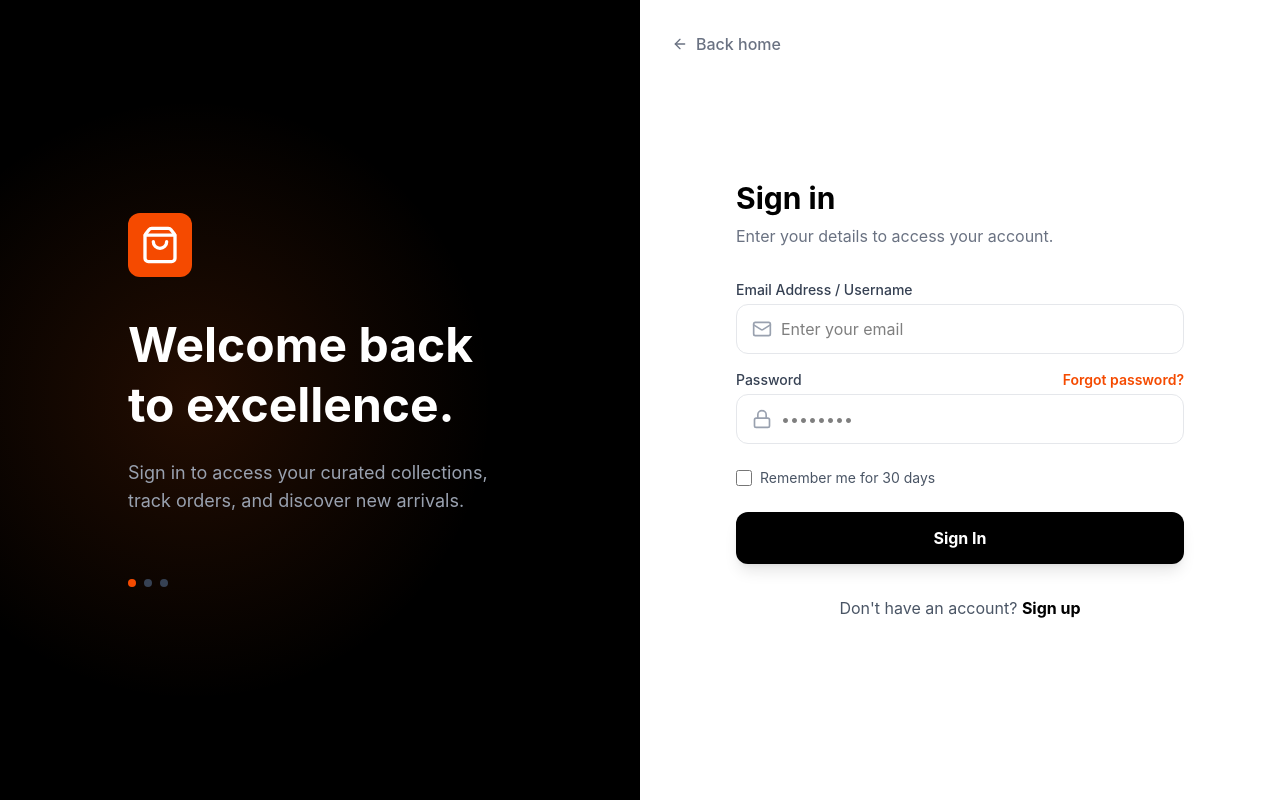
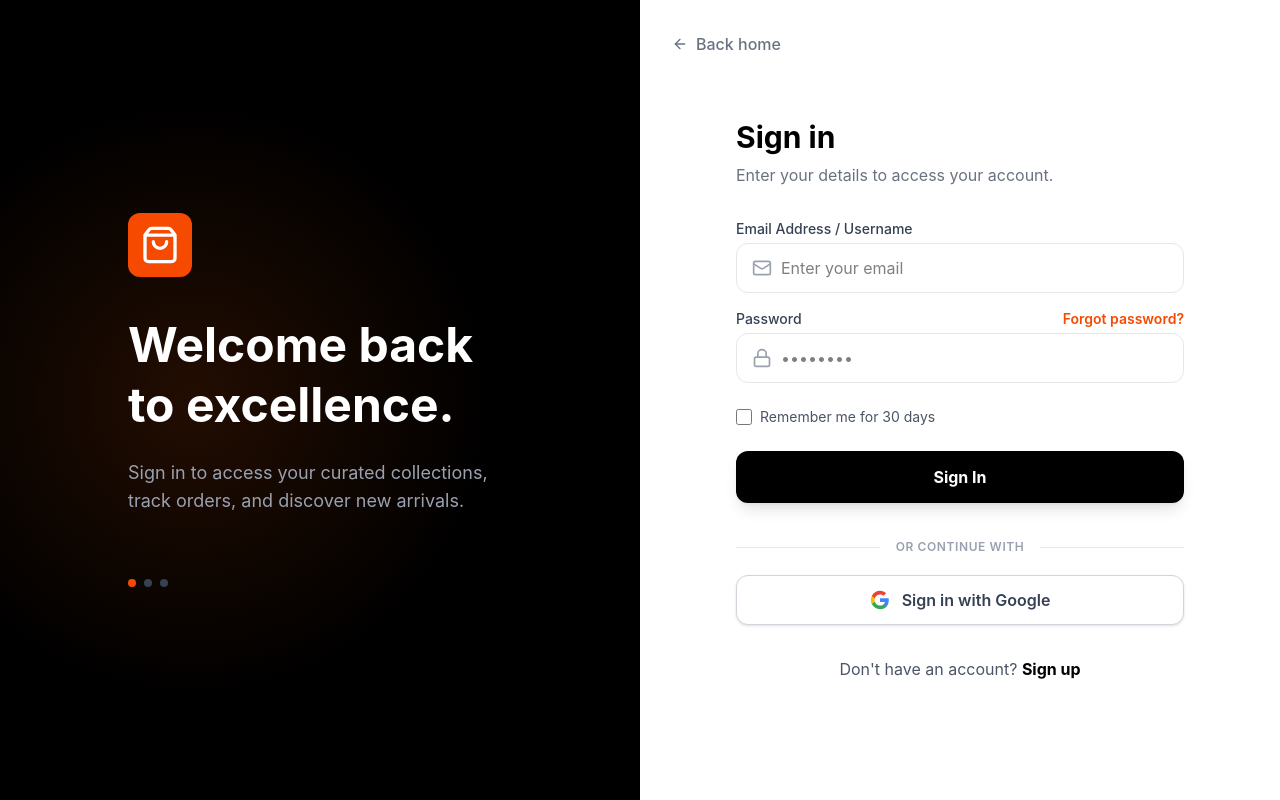
Before and after one commit to jeewa-hash/Secure-cloud-native-ecommerce, a React app in the folder Frontend/: page /login in a window 1280 px wide. Built offline with nearby package versions, Linux system fonts and the light colour scheme; the HTML template or start-up script is replaced by a standard one.

Commit message:
Add Google OAuth 2.0 sign-in button to login view

```diff
--- a/Frontend/src/App.jsx
+++ b/Frontend/src/App.jsx
@@ -10,6 +10,8 @@ import PublicRoute from './components/PublicRoute';
 import CheckoutPage from './OrderManagementServiceFrontend/CheckoutPage';
 import OrderHistoryPage from "./OrderManagementServiceFrontend/OrderHistoryPage";
 
+import OAuthCallback from './pages/OAuthCallback';
+
 import './App.css';
 
 function App() {
@@ -21,6 +23,7 @@ function App() {
           <Route path="/" element={<LandingPage />} />
           <Route path="/login" element={<Login />} />
           <Route path="/register" element={<Register />} />
+          <Route path="/oauth/callback" element={<OAuthCallback />} />
         </Route>
 
         {/* Protected Routes (Accessible only if logged in and role matches) */}
--- a/Frontend/src/components/CustomerProfile.jsx
+++ b/Frontend/src/components/CustomerProfile.jsx
@@ -78,12 +78,17 @@ const CustomerProfile = () => {
             setMessage('');
 
             const userId = getUserIdFromToken();
+            const token = localStorage.getItem('token');
 
             await axios.put(`http://localhost:5002/api/users/${userId}`, {
                 userName: profile.username,
                 firstName: profile.firstName,
                 lastName: profile.lastName,
                 phone: profile.phone
+            }, {
+                headers: {
+                    Authorization: `Bearer ${token}`
+                }
             });
 
             setMessage('Profile updated successfully');
--- a/Frontend/src/pages/Login.jsx
+++ b/Frontend/src/pages/Login.jsx
@@ -164,6 +164,44 @@ const Login = () => {
                         </button>
                     </form>
 
+                    {/* OAuth 2.0 / OpenID Connect Integration (Member 2 Task) */}
+                    <div className="mt-6">
+                        <div className="relative flex py-3 items-center">
+                            <div className="flex-grow border-t border-gray-200"></div>
+                            <span className="flex-shrink mx-4 text-xs font-semibold text-gray-400 uppercase tracking-wider">Or continue with</span>
+                            <div className="flex-grow border-t border-gray-200"></div>
+                        </div>
+
+                        <button
+                            type="button"
+                            onClick={() => {
+                                const authServiceUrl = import.meta.env.VITE_AUTH_SERVICE_URL || 'http://localhost:5002';
+                                window.location.href = `${authServiceUrl}/api/auth/google`;
+                            }}
+                            className="w-full mt-2 bg-white border border-gray-300 text-gray-700 font-semibold py-3 px-4 rounded-xl hover:bg-gray-50 hover:border-gray-400 transition-all duration-300 flex items-center justify-center space-x-3 shadow-sm"
+                        >
+                            <svg className="w-5 h-5" viewBox="0 0 24 24">
+                                <path
+                                    fill="#4285F4"
+                                    d="M22.56 12.25c0-.78-.07-1.53-.2-2.25H12v4.26h5.92c-.26 1.37-1.04 2.53-2.21 3.31v2.77h3.57c2.08-1.92 3.28-4.74 3.28-8.09z"
+                                />
+                                <path
+                                    fill="#34A853"
+                                    d="M12 23c2.97 0 5.46-.98 7.28-2.66l-3.57-2.77c-.98.66-2.23 1.06-3.71 1.06-2.86 0-5.29-1.93-6.16-4.53H2.18v2.84C3.99 20.53 7.7 23 12 23z"
+                                />
+                                <path
+                                    fill="#FBBC05"
+                                    d="M5.84 14.09c-.22-.66-.35-1.36-.35-2.09s.13-1.43.35-2.09V7.06H2.18C1.43 8.55 1 10.22 1 12s.43 3.45 1.18 4.94l2.85-2.22.81-.63z"
+                                />
+                                <path
+                                    fill="#EA4335"
+                                    d="M12 5.38c1.62 0 3.06.56 4.21 1.64l3.15-3.15C17.45 2.09 14.97 1 12 1 7.7 1 3.99 3.47 2.18 7.06l3.66 2.84c.87-2.6 3.3-4.52 6.16-4.52z"
+                                />
+                            </svg>
+                            <span>Sign in with Google</span>
+                        </button>
+                    </div>
+
                     <p className="mt-8 text-center text-gray-600">
                         Don't have an account?{' '}
                         <Link to="/register" className="font-bold text-black hover:text-orange-600 transition-colors">
--- /dev/null
+++ b/Frontend/src/pages/OAuthCallback.jsx
@@ -0,0 +1,88 @@
+import React, { useEffect, useState } from 'react';
+import { useNavigate, useSearchParams } from 'react-router-dom';
+import { ShoppingBag, CheckCircle, AlertCircle } from 'lucide-react';
+
+const OAuthCallback = () => {
+    const [searchParams] = useSearchParams();
+    const navigate = useNavigate();
+    const [error, setError] = useState('');
+
+    useEffect(() => {
+        const token = searchParams.get('token');
+        const errParam = searchParams.get('error');
+
+        if (errParam) {
+            setError(errParam || 'OAuth Authentication failed.');
+            setTimeout(() => navigate('/login'), 3000);
+            return;
+        }
+
+        if (token) {
+            try {
+                // Store OAuth JWT Token
+                localStorage.setItem('token', token);
+
+                // Decode payload to direct user based on role
+                const base64Url = token.split('.')[1];
+                const base64 = base64Url.replace(/-/g, '+').replace(/_/g, '/');
+                const jsonPayload = decodeURIComponent(
+                    atob(base64)
+                        .split('')
+                        .map((c) => '%' + ('00' + c.charCodeAt(0).toString(16)).slice(-2))
+                        .join('')
+                );
+                const decoded = JSON.parse(jsonPayload);
+                const userRole = decoded.user?.role;
+
+                setTimeout(() => {
+                    if (userRole === 'shop') {
+                        navigate('/shop-home');
+                    } else if (userRole === 'admin') {
+                        navigate('/admin-dashboard');
+                    } else {
+                        navigate('/customer-home');
+                    }
+                }, 1500);
+            } catch (err) {
+                console.error('Failed to parse OAuth token:', err);
+                setError('Invalid token received from OAuth provider.');
+                setTimeout(() => navigate('/login'), 3000);
+            }
+        } else {
+            setError('No authentication token received.');
+            setTimeout(() => navigate('/login'), 3000);
+        }
+    }, [searchParams, navigate]);
+
+    return (
+        <div className="min-h-screen bg-gray-50 flex items-center justify-center p-6">
+            <div className="bg-white p-8 rounded-2xl shadow-xl max-w-md w-full text-center">
+                <div className="bg-orange-600 inline-block p-4 rounded-2xl mb-6 text-white">
+                    <ShoppingBag className="w-10 h-10 animate-bounce" />
+                </div>
+
+                {!error ? (
+                    <>
+                        <h2 className="text-2xl font-bold text-gray-900 mb-2">Authenticating with Google</h2>
+                        <p className="text-gray-500 mb-6">Please wait while we verify your account credentials...</p>
+                        <div className="flex justify-center items-center space-x-2 text-green-600 font-medium">
+                            <CheckCircle className="w-5 h-5 animate-pulse" />
+                            <span>OAuth 2.0 / OpenID Connect Verified</span>
+                        </div>
+                    </>
+                ) : (
+                    <>
+                        <div className="flex justify-center mb-4 text-red-500">
+                            <AlertCircle className="w-12 h-12" />
+                        </div>
+                        <h2 className="text-2xl font-bold text-gray-900 mb-2">Authentication Failed</h2>
+                        <p className="text-red-600 font-medium mb-4">{error}</p>
+                        <p className="text-gray-400 text-sm">Redirecting to login screen...</p>
+                    </>
+                )}
+            </div>
+        </div>
+    );
+};
+
+export default OAuthCallback;
```
